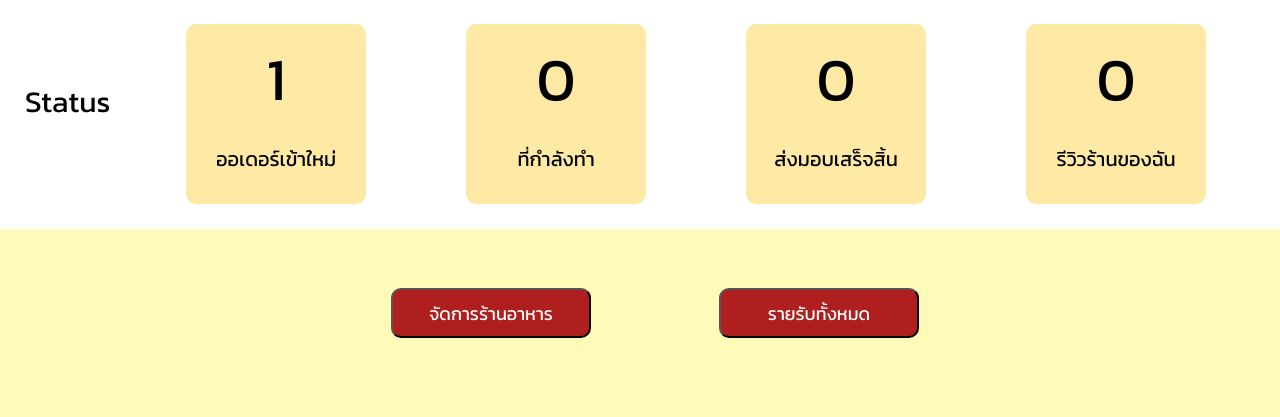
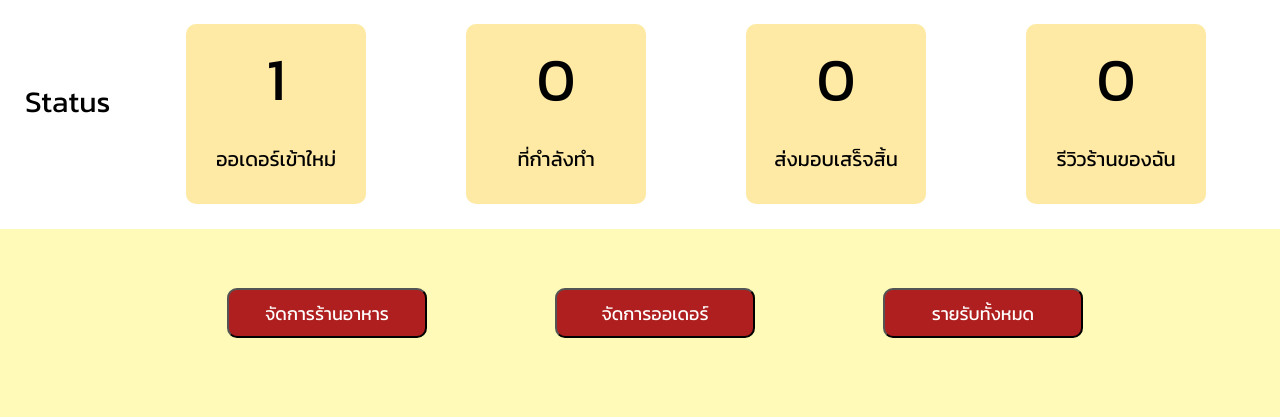
Before and after one commit to 6510615203/cn331project, a Django app: page /restaurant/ in a window 1280 px wide. Shown: the part 216-633 px from the top of the page. Run offline with Django 5.2, Linux system fonts and the light colour scheme; a user stored in the database is signed in; tables that the repository leaves empty hold one stand-in row (values such as "Sample post").

Commit message:
add order list button

```diff
--- a/restaurant/templates/index_restaurant.html
+++ b/restaurant/templates/index_restaurant.html
@@ -50,6 +50,11 @@
                 </form>
             </div>
             <div class="res-button">
+                <form method="GET" action="{% url 'restaurant:order_list'%}">
+                    <button type="submit" class="button">จัดการออเดอร์</button>
+                </form>
+            </div>
+            <div class="res-button">
                 <form method="GET" action="{% url 'restaurant:sales_report'%}">
                     <button type="submit" class="button">รายรับทั้งหมด</button>
                 </form>
```
